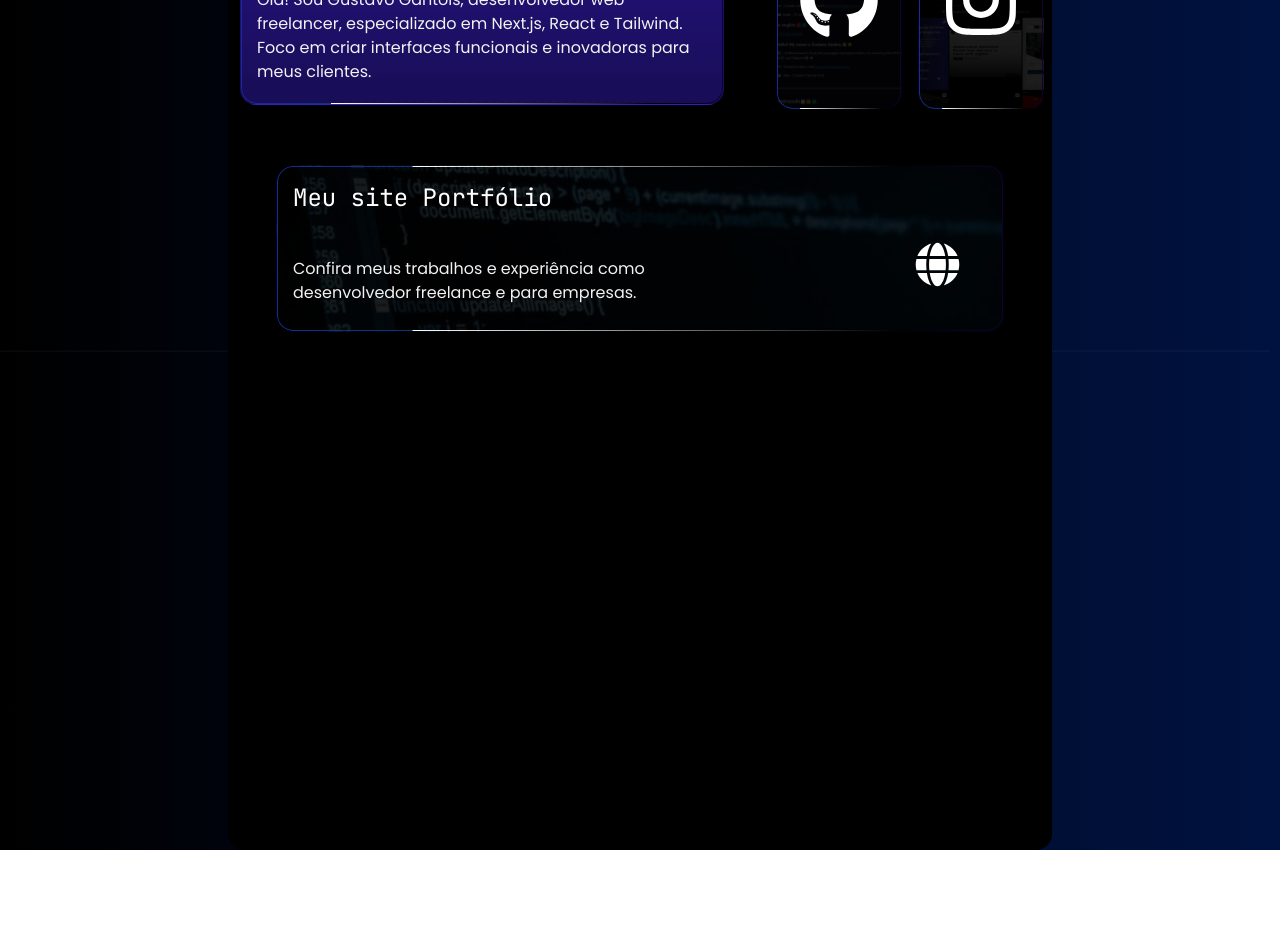
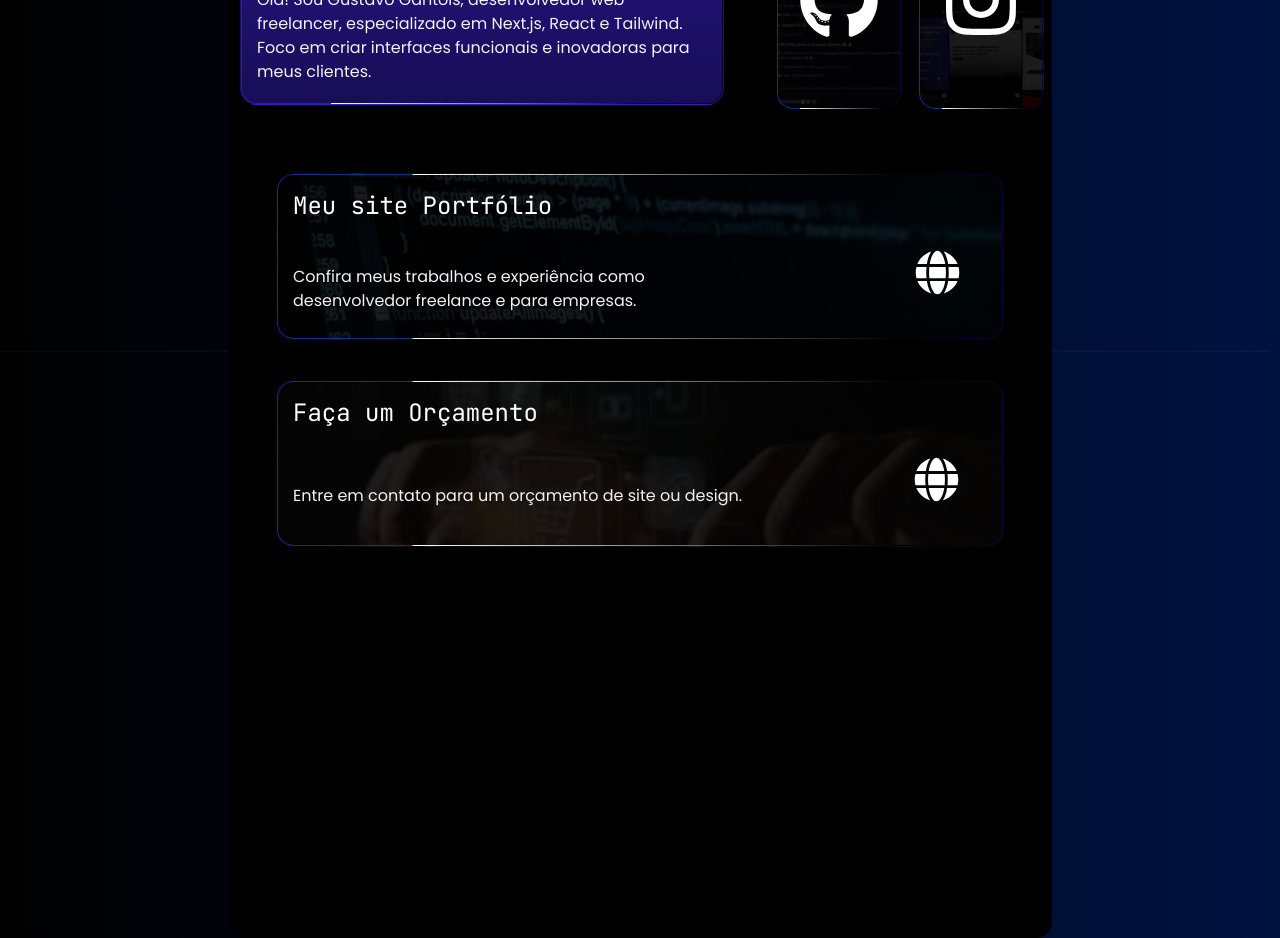
Before and after one commit to DevGustavoGantois/Linktree_Next_TailwindCSS, a Next.js app: page / in a window 1280 px wide. Shown: the part 820-1758 px from the top of the page. Before the commit the page ends 1670 px from the top, so only its background shows below. Built offline with nearby package versions, Linux system fonts and the light colour scheme.

Commit message:
fix: Corrigindo responsividade e falhaos no AOS animation

```diff
--- a/package.json
+++ b/package.json
@@ -10,7 +10,6 @@
   },
   "dependencies": {
     "@next/font": "^14.2.15",
-    "@radix-ui/react-popover": "^1.1.2",
     "aos": "^2.3.4",
     "next": "^15.0.3",
     "react": "19.0.0-rc-66855b96-20241106",
--- a/src/components/ButtonsCTA.tsx
+++ b/src/components/ButtonsCTA.tsx
@@ -8,7 +8,7 @@ export function ButtonsCTA() {
     const currentTranslations = translations[language];
 
     return (
-        <section className="mt-4 m-12">
+        <section className="mt-20 mb-32 lg:mt-6 m-12">
             <div className="flex flex-col gap-2">
                 <a href="https://devgustavogantois.vercel.app/" target="_blank" data-aos="fade-up" className="transition-all duration-700 hover:animate-float">
                     <button className="flex flex-col gap-4 bg-1 bg-center bg-cover w-full mt-8 p-2 rounded-lg neon-border relative">
@@ -21,7 +21,7 @@ export function ButtonsCTA() {
                         </div>
                     </button>
                 </a>
-                <a href="https://wa.me/5571999588246?text=Ol%C3%A1!%20Tudo%20bem%20Gustavo!?%20Quero%20solicitar%20um%20or%C3%A7amento!!" target="_blank" data-aos="fade-up" data-aos-delay="200" className="transition-all duration-700 hover:animate-float">
+                <a href="https://wa.me/5571999588246?text=Ol%C3%A1!%20Tudo%20bem%20Gustavo!?%20Quero%20solicitar%20um%20or%C3%A7amento!!" target="_blank" data-aos="fade-up" className="transition-all duration-700 hover:animate-float">
                     <button className="flex flex-col gap-4 bg-3 bg-center bg-cover w-full mt-8 p-2 rounded-lg neon-border relative">
                         <h1 className="text-white text-xl lg:text-2xl m-3 font-jetbrains z-10">{currentTranslations[0].title_two}</h1>
                         <div className="flex flex-col lg:flex-row items-center gap-4 lg:gap-40">
@@ -33,7 +33,7 @@ export function ButtonsCTA() {
                     </button>
                 </a>
 
-                <a href="mailto:gugagantoisdev@gmail.com" target="_blank" data-aos="fade-up" data-aos-delay="400" className="transition-all duration-700 hover:animate-float">
+                <a href="mailto:gugagantoisdev@gmail.com" target="_blank" data-aos="fade-up" className="transition-all duration-700 hover:animate-float">
                     <button className="flex flex-col gap-4 bg-4 bg-center bg-cover w-full mt-8 p-2 rounded-lg neon-border relative">
                         <h1 className="text-white text-xl lg:text-2xl m-3 font-jetbrains z-10">{currentTranslations[0].title_four}</h1>
                         <div className="flex flex-col lg:flex-row items-center gap-4 lg:gap-40">
```
Also changed, not shown: 1 other file (tests, documents, lock files or other folders).
